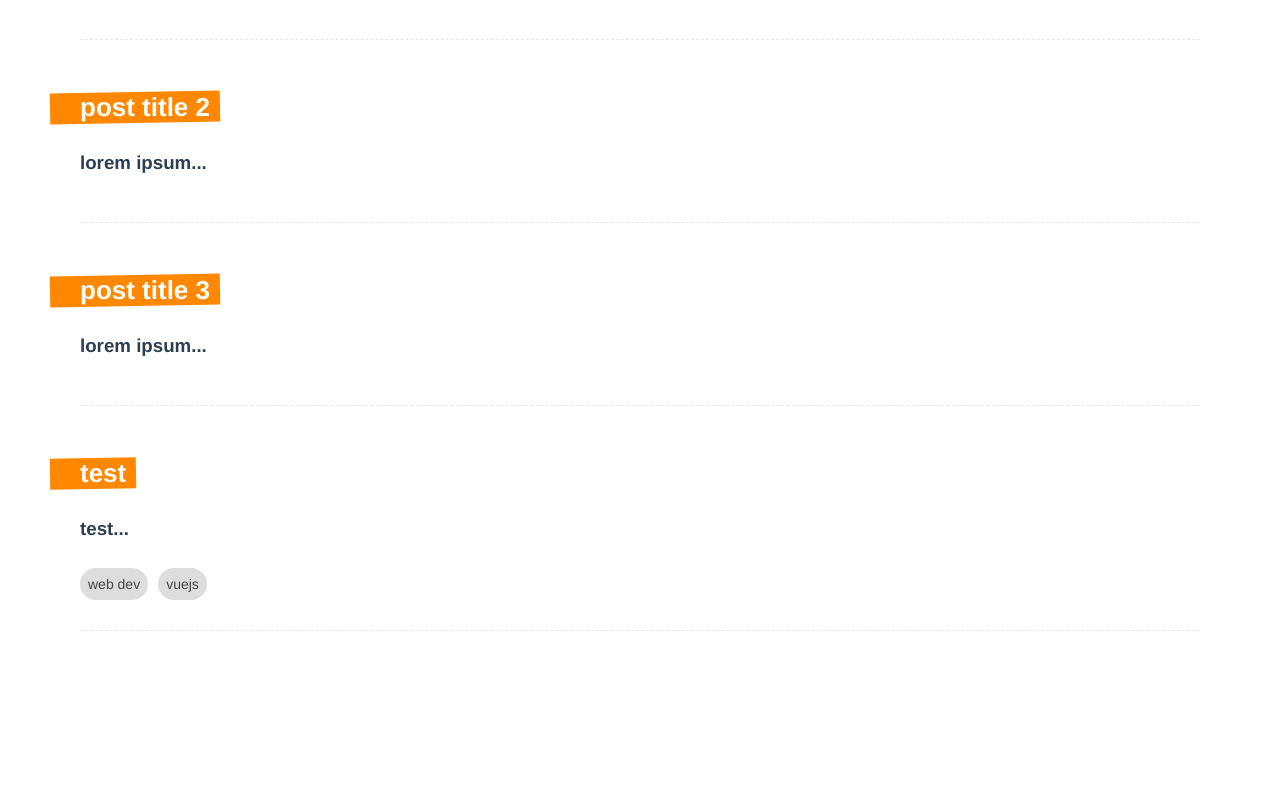
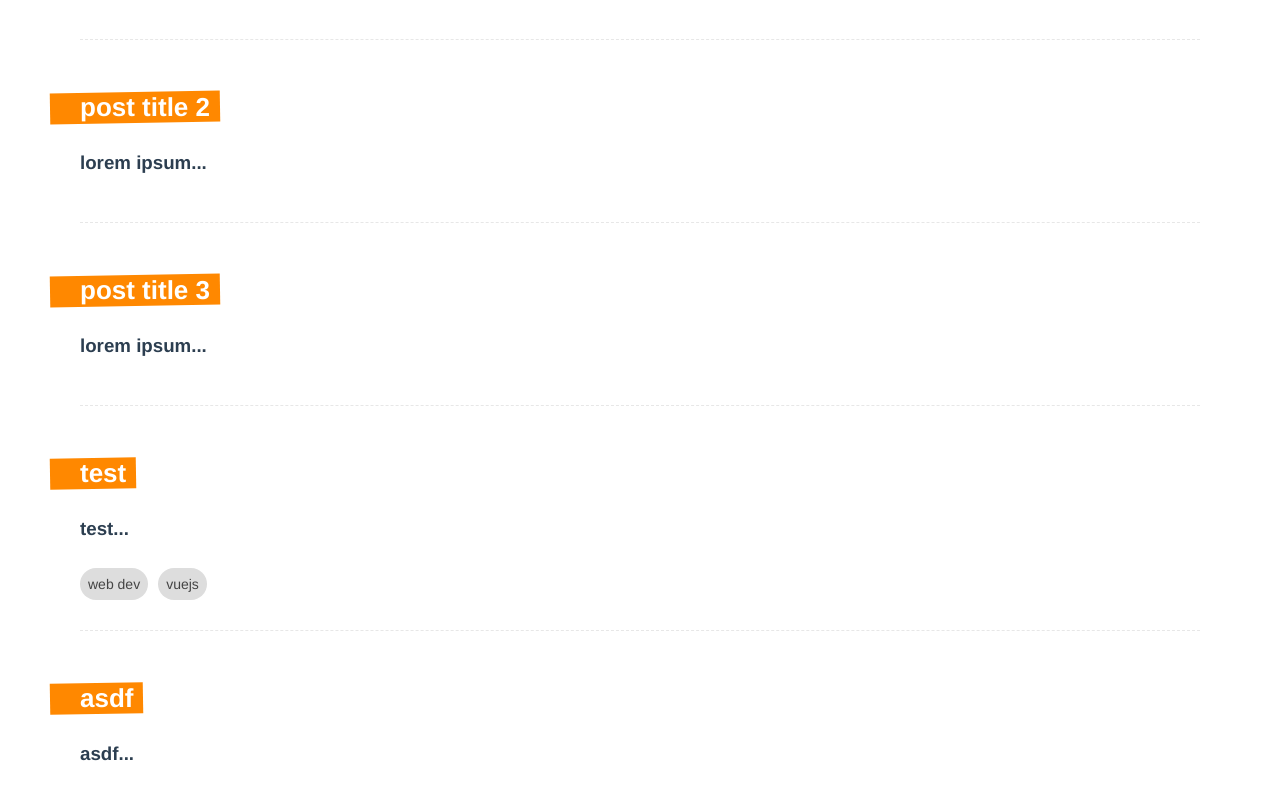
Before and after one commit to ChanMyaeAung22/Vue-Blog-System, a Vue app: page / in a window 1280 px wide. Shown: the part 350-1150 px from the top of the page. Before the commit the page ends 1029 px from the top, so only its background shows below. Built offline with nearby package versions, Linux system fonts and the light colour scheme; data requests are answered from the project's data file.

Commit message:
useRouter and useRoute

```diff
--- a/database/db.json
+++ b/database/db.json
@@ -23,6 +23,12 @@
         "vuejs"
       ],
       "id": 4
+    },
+    {
+      "title": "asdf",
+      "body": "asdf",
+      "tags": [],
+      "id": 5
     }
   ]
 }
--- a/src/views/Create.vue
+++ b/src/views/Create.vue
@@ -18,8 +18,11 @@
 
 <script>
 import { ref } from '@vue/reactivity'
+import {useRouter} from 'vue-router'
+
 export default {
      setup(){
+        let router = useRouter()
         let title = ref("")
         let body = ref("")
         let tag = ref("")
@@ -45,6 +48,7 @@
                 }
                 )
             })
+            router.push("/")
         }
 
         return {title,body,tag,handlekeydown,tags,addPost}
--- a/src/views/Detail.vue
+++ b/src/views/Detail.vue
@@ -11,11 +11,16 @@
 <script>
 import Spinner from '../components/Spinner'
 import getPost from "../composables/getPost"
+import {useRoute} from "vue-router"
+
 export default {
   components: { Spinner },
-    props:["id"],
+    props:["id"], //this.$route.paramas.id
     setup(props){
-        let {post,error,load}=getPost(props.id)
+        let route = useRoute() //this.$route
+        // console.log(route.params.id)
+        //this.$route.params.id
+        let {post,error,load}=getPost(route.params.id)
         load()
         return {post,error}
     }
```
